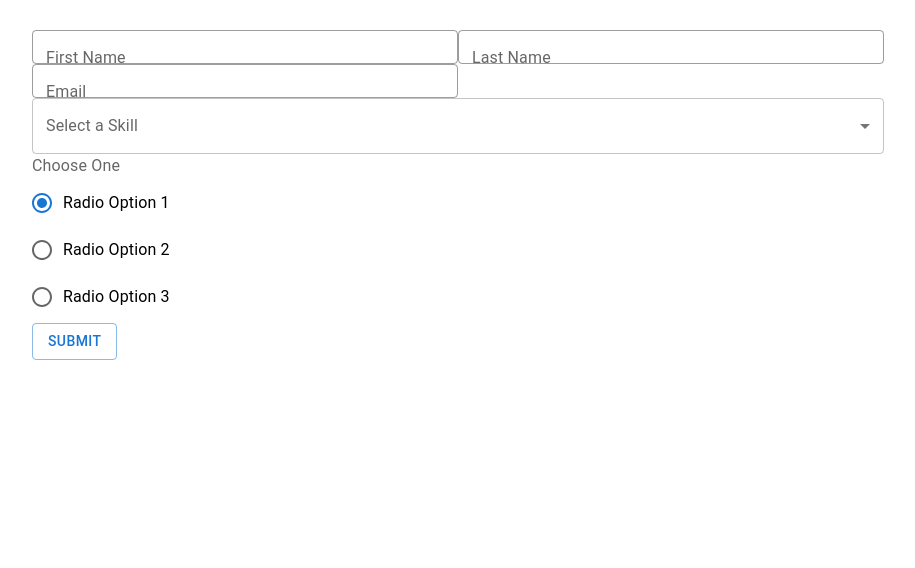
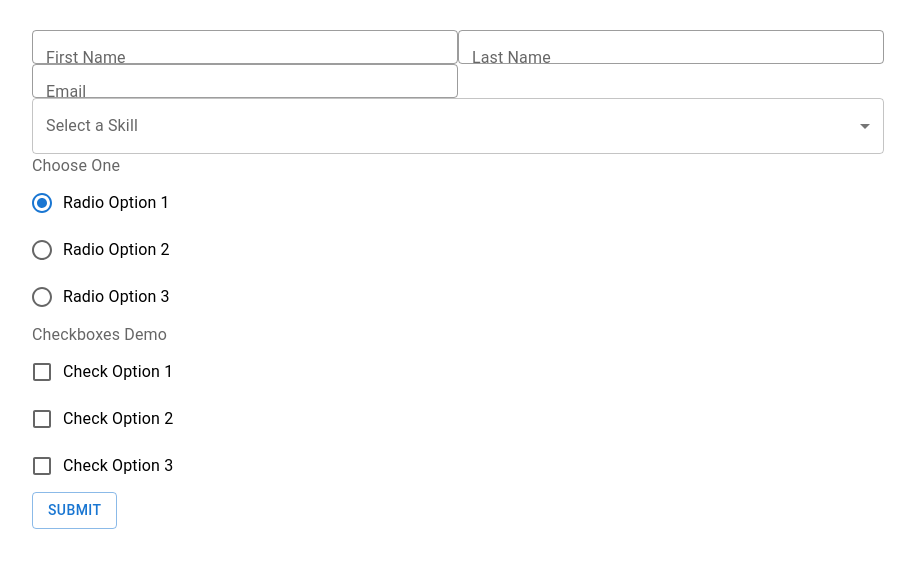
Before and after one commit to scottblanck/formik-demo, a React (Create React App) app: page / in a window 1280 px wide. Shown: the top 568 px of the page, without its empty margins (182-1097 px from the left). Built offline with nearby package versions, Linux system fonts and the light colour scheme.

Commit message:
Working and finished except for Toggle button

```diff
--- a/src/components/FormikContainerMUI.jsx
+++ b/src/components/FormikContainerMUI.jsx
@@ -5,6 +5,7 @@ import * as Yup from "yup";
 import MuiFormikField from "./MuiFormikField";
 import MuiFormikSelect from "./MuiFormikSelect";
 import MuiFormikRadio from "./MuiFormikRadio";
+import MuiFormikCheckboxGroup from "./MuiFormikCheckboxGroup";
 
 // Test container to use Formik controls WITH MUI. Copy boilerplate code from here. - Scott
 //
@@ -28,9 +29,9 @@ function FormikContainerMUI() {
     { key: "Radio Option 3", value: "rOption3" },
   ];
   const checkboxOptions = [
-    { key: "Option 1", value: "cOption1" },
-    { key: "Option 2", value: "cOption2" },
-    { key: "Option 3", value: "cOption3" },
+    { key: "Check Option 1", value: "cOption1" },
+    { key: "Check Option 2", value: "cOption2" },
+    { key: "Check Option 3", value: "cOption3" },
   ];
 
   // Validation schema for Yup
@@ -40,6 +41,7 @@ function FormikContainerMUI() {
     email: Yup.string().email("Enter a valid email").required("Email required"),
     selectDropdown: Yup.string().required("Please make a selection"),
     selectRadio: Yup.string().required("Please select a radio button"),
+    checkBoxes: Yup.array(),
     // phone: Yup.number()
     //   .integer()
     //   .typeError("Please enter a valid phone number.")
@@ -53,6 +55,7 @@ function FormikContainerMUI() {
       email: "",
       selectDropdown: "",
       selectRadio: "rOption1",
+      checkBoxes: [],
     },
     onSubmit: (values) => {
       console.log("Form submitted.");
@@ -97,6 +100,12 @@ function FormikContainerMUI() {
           formik={formik}
           options={radioOptions}
         />
+        <MuiFormikCheckboxGroup
+          name="checkBoxes"
+          label="Checkboxes Demo"
+          formik={formik}
+          options={checkboxOptions}
+        />
 
         <Button type="submit" variant="outlined">
           Submit
--- a/src/components/MuiFormikCheckboxGroup.jsx
+++ b/src/components/MuiFormikCheckboxGroup.jsx
@@ -4,38 +4,38 @@ import {
   FormControl,
   FormLabel,
   FormControlLabel,
-  RadioGroup,
-  Radio,
   FormGroup,
+  Checkbox,
 } from "@mui/material";
 
 function MuiFormikCheckboxGroup(props) {
   const { name, label, formik, options, ...rest } = props;
   const labelid = label + "-label";
-  console.log(formik);
+  // console.log("props", props);
 
   return (
     <Box>
-       <FormControl fullWidth>
+      <FormControl fullWidth>
         <FormLabel id={labelid}>{label}</FormLabel>
-      <FormGroup>
-          {options.map(option => {
+        <FormGroup>
+          {options.map((option) => {
             return (
               <React.Fragment key={option.key}>
-                <
-                  type='checkbox'
-                  id={option.value}
-                  {...field}
-                  {...rest}
+                <FormControlLabel
+                  label={option.key}
                   value={option.value}
-                  checked={formik.field.value.includes(option.value)}
+                  control={
+                    <Checkbox
+                      id={name}
+                      checked={formik.values[name].includes(option.value)}
+                      onChange={formik.handleChange}
+                    />
+                  }
                 />
               </React.Fragment>
-            )
-          })
-        }}
-
-      </FormGroup>
+            );
+          })}
+        </FormGroup>
       </FormControl>
     </Box>
   );
```
